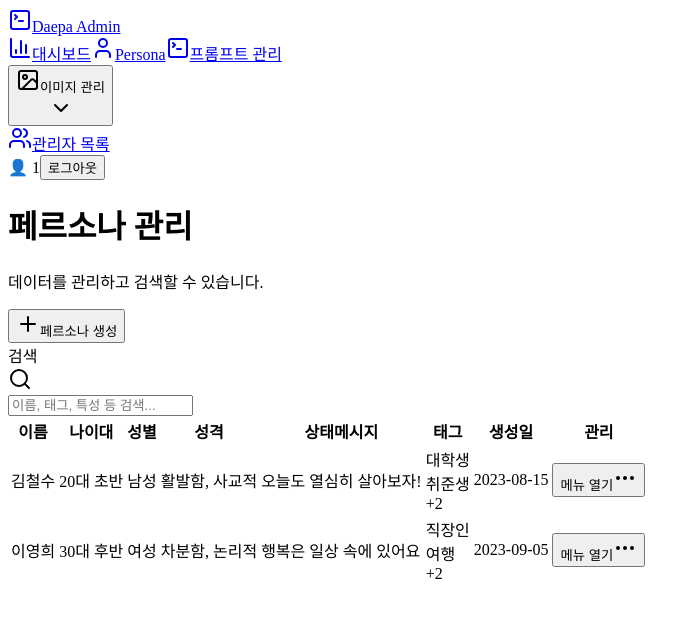
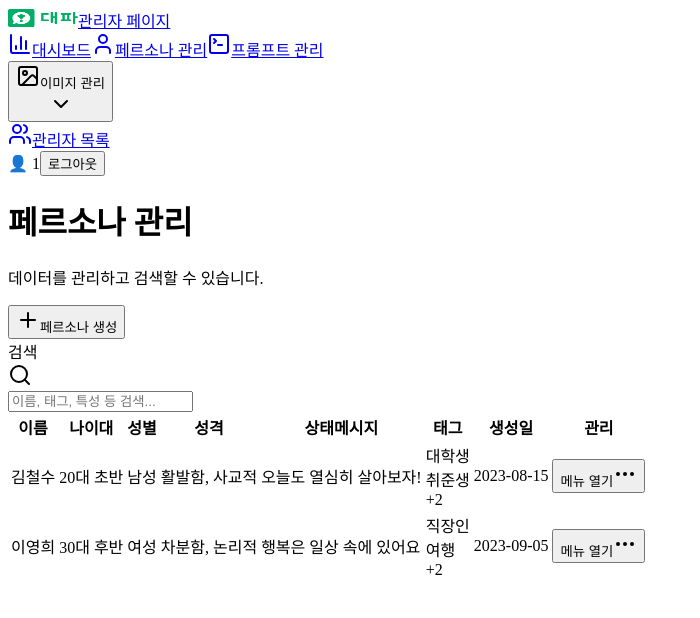
Before and after one commit to cpSehun/dp_management_front, a Next.js app: page /admin/persona in a window 1280 px wide. Shown: the top 618 px of the page, without its empty margins (0-700 px from the left). Built offline with nearby package versions, Linux system fonts and the light colour scheme; sample sign-in values are in the browser's storage.

Commit message:
메뉴 한글화

```diff
--- a/src/app/admin/layout.tsx
+++ b/src/app/admin/layout.tsx
@@ -12,6 +12,7 @@ import {
 	ChevronDown,
 	ChevronUp,
 } from "lucide-react";
+import NextImage from "next/image";
 
 import { Button } from "@/components/ui/button";
 import {
@@ -111,8 +112,8 @@ export default function AdminLayout({
 							href="/admin/dashboard"
 							className="flex items-center gap-2 font-semibold"
 						>
-							<TerminalSquare className="h-6 w-6" />
-							<span className="">Daepa Admin</span>
+							<NextImage src="/logo.png" alt="Logo" width={70} height={18.05} />
+							<span className="">관리자 페이지</span>
 						</Link>
 					</div>
 					<div className="flex-1">
@@ -133,7 +134,7 @@ export default function AdminLayout({
 								}`}
 							>
 								<User className="h-4 w-4" />
-								Persona
+								페르소나 관리
 							</Link>
 
 							{/* Prompts 단일 링크 */}
```
